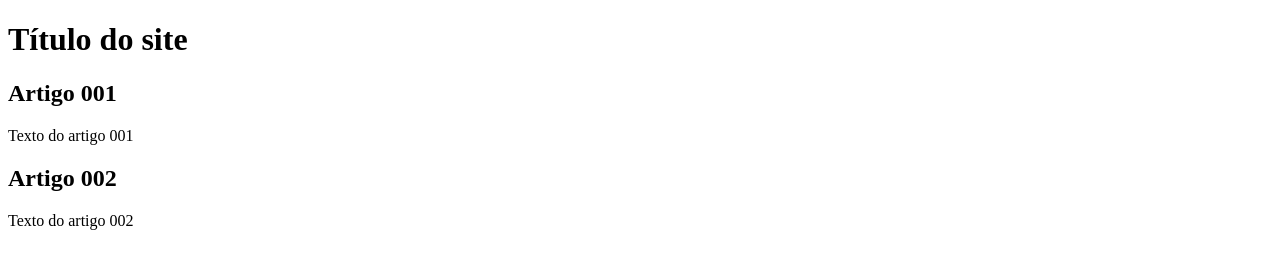
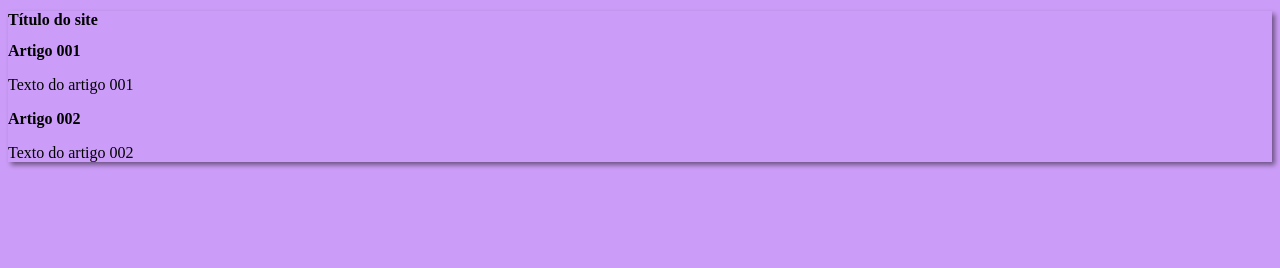
Before and after one commit to BusinessTest/Teste, a plain HTML site: page index.html in a window 1280 px wide. Drawn offline with Linux system fonts and the light colour scheme; files that its build step writes are made by us from their sources.

Commit message:
iniciei o design

```diff
--- a/index.html
+++ b/index.html
@@ -4,6 +4,7 @@
     <meta charset="UTF-8">
     <meta name="viewport" content="width=device-width, initial=scale=1.0">
     <title>Título do site</title>
+    <link rel="stylesheet" href="estilos/style.css">
 </head>
 <body>
     <main>
--- /dev/null
+++ b/style.css
@@ -0,0 +1,17 @@
+* {
+    font-family; Arial. Helvetica, sans-serif;
+    font-size: 16px;
+}
+
+body {
+    background-color: rgb(204, 157, 248);
+
+}
+
+main {
+    background-color: write;
+    widht: 500px;
+    margin: auto
+    padding: 10px;
+    box-shadow: 3px 3px 5px rgba(0, 0, 0, 0.473);
+}
```
